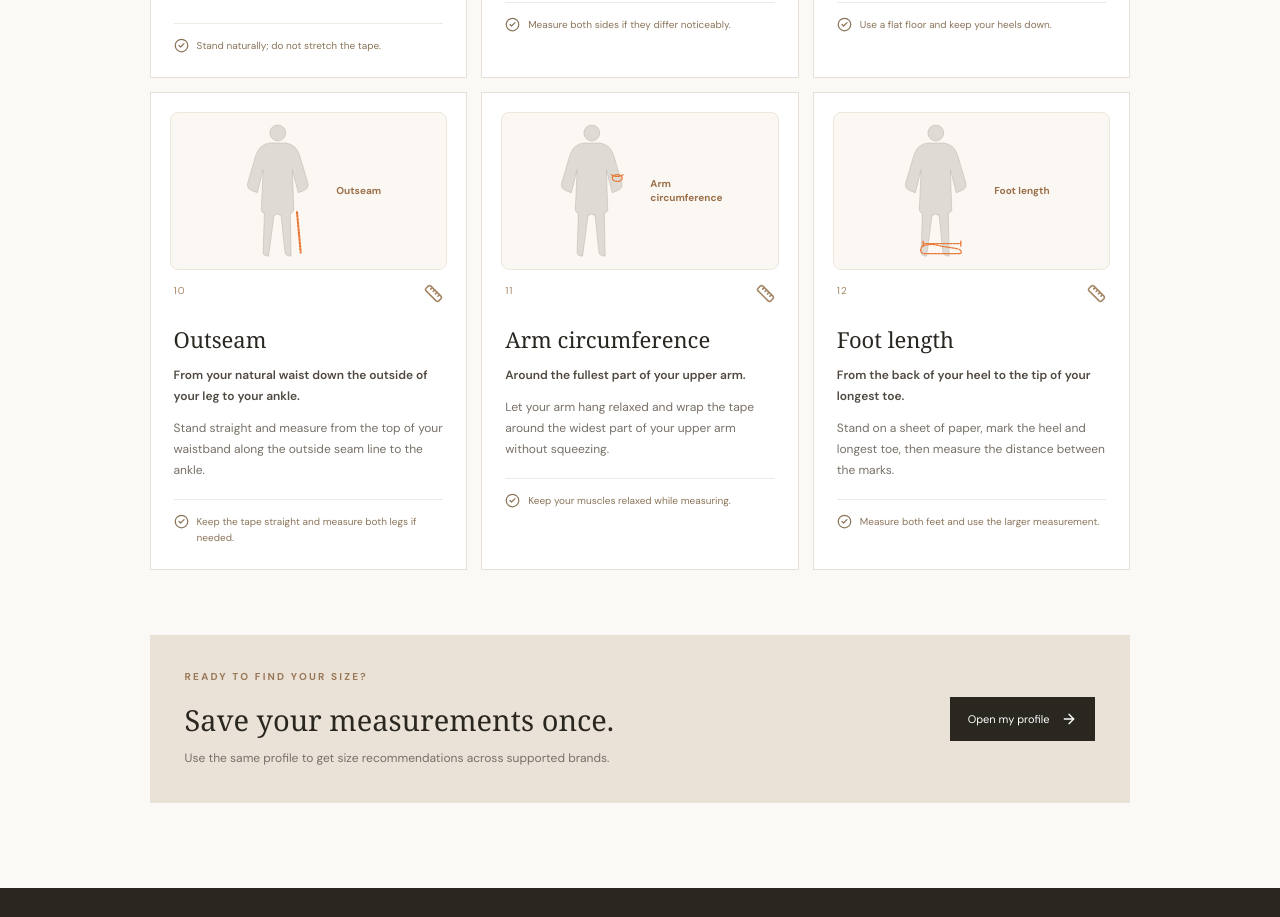
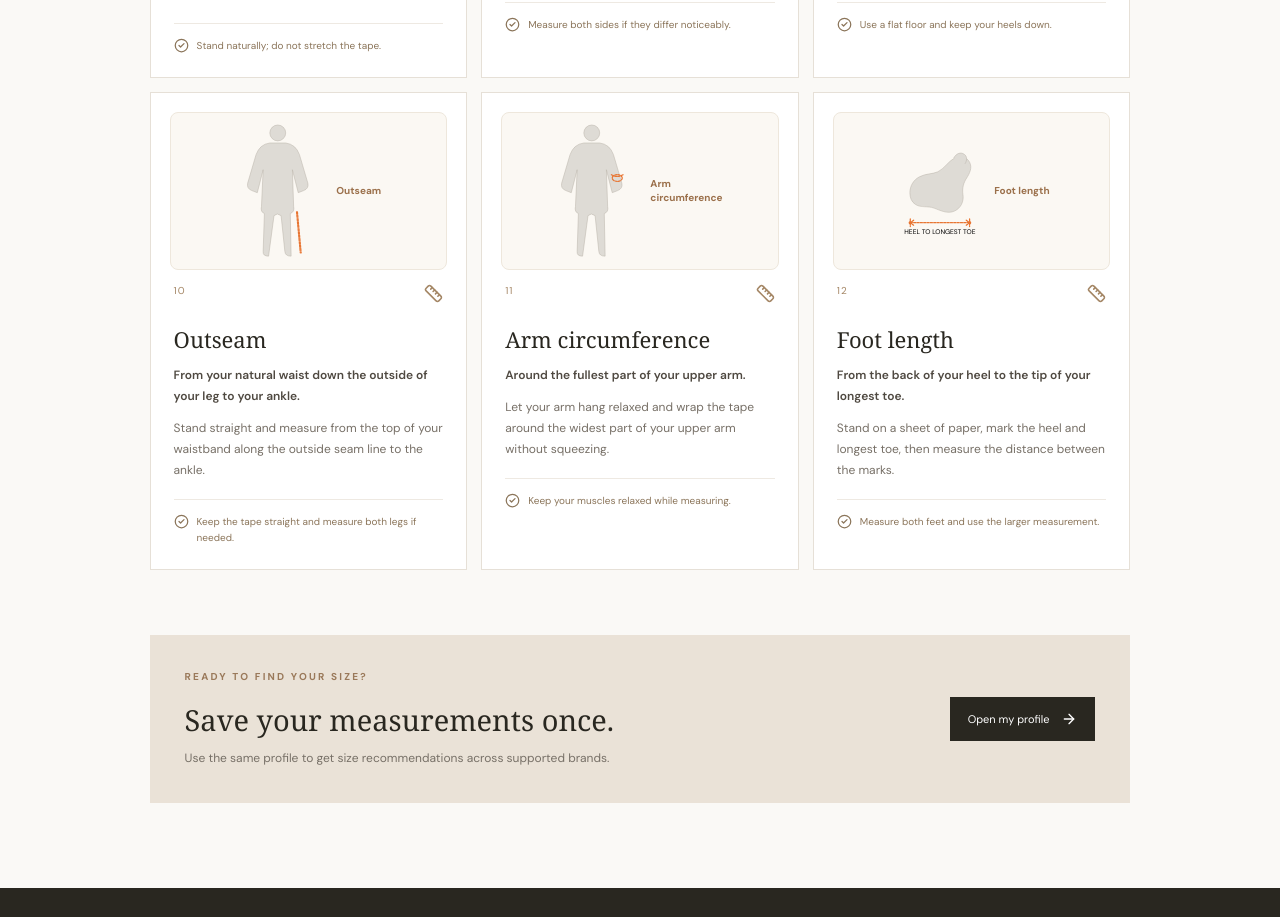
Before and after one commit to KartikGupta31/universal-fit, a React app in the folder frontend/: page /size-guide in a window 1280 px wide. Shown: the part 2380-3297 px from the top of the page. Built offline with nearby package versions, Linux system fonts and the light colour scheme; the HTML template or start-up script is replaced by a standard one; a web font is replaced by a local one.

Commit message:
ui: improve foot length measurement diagram

```diff
--- a/frontend/src/pages/SizeGuidePage.jsx
+++ b/frontend/src/pages/SizeGuidePage.jsx
@@ -34,12 +34,26 @@ function MeasurementDiagram({ type, label }) {
     }
     return <div className="measurement-diagram" role="img" aria-label={label + ' measurement placement diagram'}>
         <svg viewBox="0 0 210 340" xmlns="http://www.w3.org/2000/svg">
+            {type === 'foot' ? <>
+                <g className="diagram-body">
+                    <path d="M38 174 C38 158 47 143 61 136 C76 128 91 130 105 124 C120 117 130 99 145 91 C158 84 174 88 181 101 C188 114 181 128 174 139 C166 151 163 164 165 178 C168 195 160 211 145 218 C128 226 110 216 96 211 C80 205 65 211 51 202 C42 196 38 186 38 174 Z" />
+                    <path d="M143 91 C149 80 160 76 168 82 C176 87 175 97 170 105" />
+                </g>
+                <g className="diagram-measure">
+                    <path d="M39 246 L181 246" />
+                    <path d="M39 237 L39 255 M181 237 L181 255" />
+                    <path d="M47 240 L39 246 L47 252 M173 240 L181 246 L173 252" />
+                </g>
+                <g className="diagram-endpoints"><circle cx="39" cy="246" r="4"/><circle cx="181" cy="246" r="4"/></g>
+                <text x="110" y="273" textAnchor="middle" className="diagram-svg-label">HEEL TO LONGEST TOE</text>
+            </> : <>
                 <g className="diagram-body">
                     <circle cx="100" cy="31" r="19" />
                     <path d="M81 55 Q57 58 48 83 L28 151 Q25 164 38 169 L51 174 L65 119 L61 207 Q58 220 68 224 L65 315 Q64 326 78 326 L91 229 L99 225 L108 229 L117 315 Q118 326 132 326 L130 224 Q141 220 138 207 L135 119 L149 174 L162 169 Q175 164 172 151 L152 83 Q143 58 119 55 Z" />
                 </g>
                 <g className="diagram-measure">{lines[type]}</g>
                 <g className="diagram-endpoints">{type === 'height' ? <><circle cx="177" cy="20" r="3"/><circle cx="177" cy="320" r="3"/></> : null}</g>
+            </>}
         </svg>
         <span>{label}</span>
     </div>
```
Lines whose indentation alone changed are shown as unchanged.
